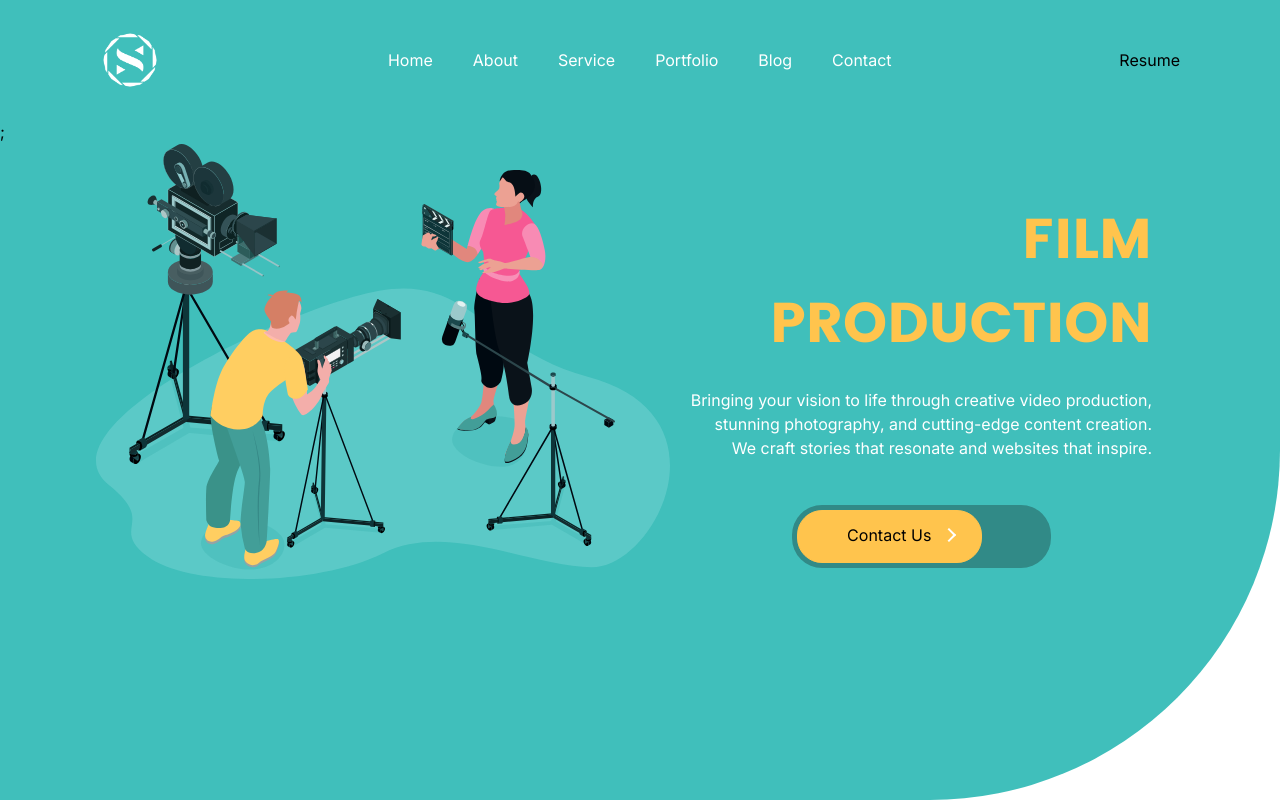
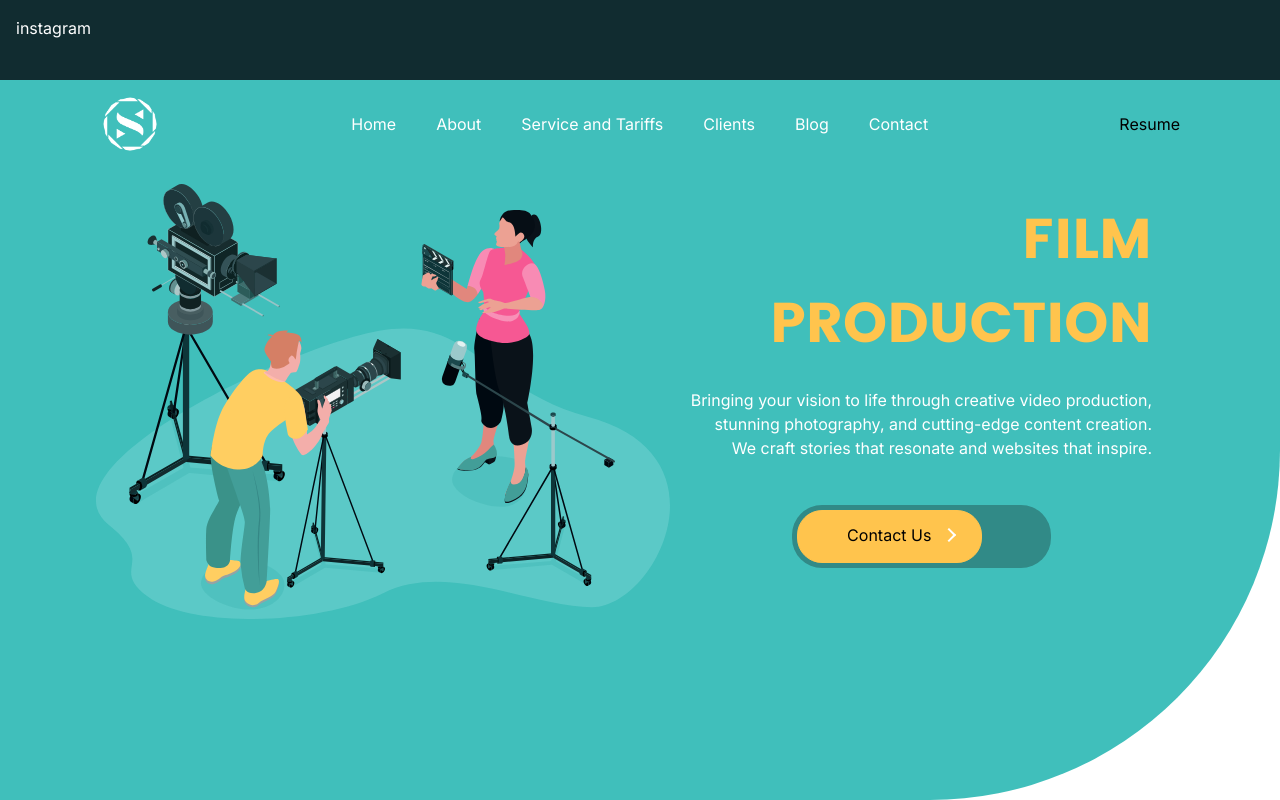
Before and after one commit to dissojak/StoonProd, a Next.js app: page / in a window 1280 px wide. Built offline with nearby package versions, Linux system fonts and the light colour scheme.

Commit message:
a lil adjustments in hanout part 1

```diff
--- a/src/app/components/Navbar.js
+++ b/src/app/components/Navbar.js
@@ -35,12 +35,12 @@ const Navbar = () => {
           </li>
           <li className="nav-item">
             <Link href="/services" className="nav-link">
-              Service
+              Service and Tariffs
             </Link>
           </li>
           <li className="nav-item">
-            <Link href="/portfolio" className="nav-link">
-              Portfolio
+            <Link href="/ourClients" className="nav-link">
+              Clients
             </Link>
           </li>
           <li className="nav-item">
--- /dev/null
+++ b/src/app/components/SliderSection.js
@@ -0,0 +1,49 @@
+import Link from "next/link";
+
+const SliderSection = () => {
+  return (
+    <section className="slider_section">
+      <div className="container">
+        <div className="row">
+          <div className="col-md-6">
+            <div className="img-box">
+              <img
+                src="./assets/images/filmingGreen.svg"
+                alt="website template image"
+              />
+            </div>
+          </div>
+          <div className="col-md-6">
+            <div className="detail-box">
+              <div className="details">
+                <h1>
+                  FILM <br />
+                  PRODUCTION
+                </h1>
+                <p>
+                  Bringing your vision to life through creative video production, <br />
+                  stunning photography, and cutting-edge content creation. <br />
+                  We craft stories that resonate and websites that inspire.
+                </p>
+                <div className="btn-box">
+                  <div className="btnDiv">
+                    <Link href="https://www.instagram.com/adem_ben_amor/" className="btn1">
+                      Contact Us
+                      <div className="arrowContainer">
+                        <div className="arrow-wrapper">
+                          <div className="arrow"></div>
+                        </div>
+                      </div>
+                    </Link>
+                  </div>
+                </div>
+              </div>
+            </div>
+          </div>
+        </div>
+      </div>
+    </section>
+  );
+};
+
+export default SliderSection;
--- a/src/app/globals.css
+++ b/src/app/globals.css
@@ -326,3 +326,15 @@ left:40%
 .slider_section .details .btn-box a:hover .arrowContainer .arrow:before {
   right: 0;
 }
+
+
+/*
+ * topBare
+*/
+
+.topBare{
+  background-color: #112C30;
+  height: 10vh;
+  width: auto;
+  margin-bottom: -2vh;
+}
--- a/src/app/layout.js
+++ b/src/app/layout.js
@@ -12,7 +12,7 @@ export default function RootLayout({ children }) {
   return (
     <html lang="en">
       <body className={inter.className}>
-        <div className="hero_area">{children}</div>
+        {children}
       </body>
     </html>
   );
--- a/src/app/page.js
+++ b/src/app/page.js
@@ -1,56 +1,17 @@
 import { Fragment } from "react";
 import Navbar from "./components/Navbar";
-import Link from "next/link";
+import SliderSection from "./components/SliderSection";
 
 export default function Home() {
   return (
     <Fragment>
-      <Navbar />;
-      <section className="slider_section">
-        <div className="container">
-          <div className="row">
-            <div className="col-md-6">
-              <div className="img-box">
-                <img
-                  src="./assets/images/filmingGreen.svg"
-                  alt="website template image"
-                />
-              </div>
-            </div>
-            <div className="col-md-6">
-              <div className="detail-box">
-                <div className="details">
-                  <h1>
-                    FILM <br />
-                    PRODUCTION
-                  </h1>
-                  <p>
-                    Bringing your vision to life through creative video
-                    production, <br /> stunning photography, and cutting-edge
-                    content creation. <br />
-                    We craft stories that resonate and websites that inspire.
-                  </p>
-                  <div className="btn-box">
-                    <div className="btnDiv">
-                      <Link
-                        href="https://www.instagram.com/adem_ben_amor/"
-                        className="btn1"
-                      >
-                        Contact Us
-                        <div className="arrowContainer">
-                        <div class="arrow-wrapper">
-                          <div class="arrow"></div>
-                        </div>
-                        </div>
-                      </Link>
-                    </div>
-                  </div>
-                </div>
-              </div>
-            </div>
-          </div>
+      <div className="hero_area">
+        <div className="topBare">
+          <div className="text-white p-4">instagram</div>
         </div>
-      </section>
+        <Navbar />
+        <SliderSection />
+      </div>
     </Fragment>
   );
 }
```
